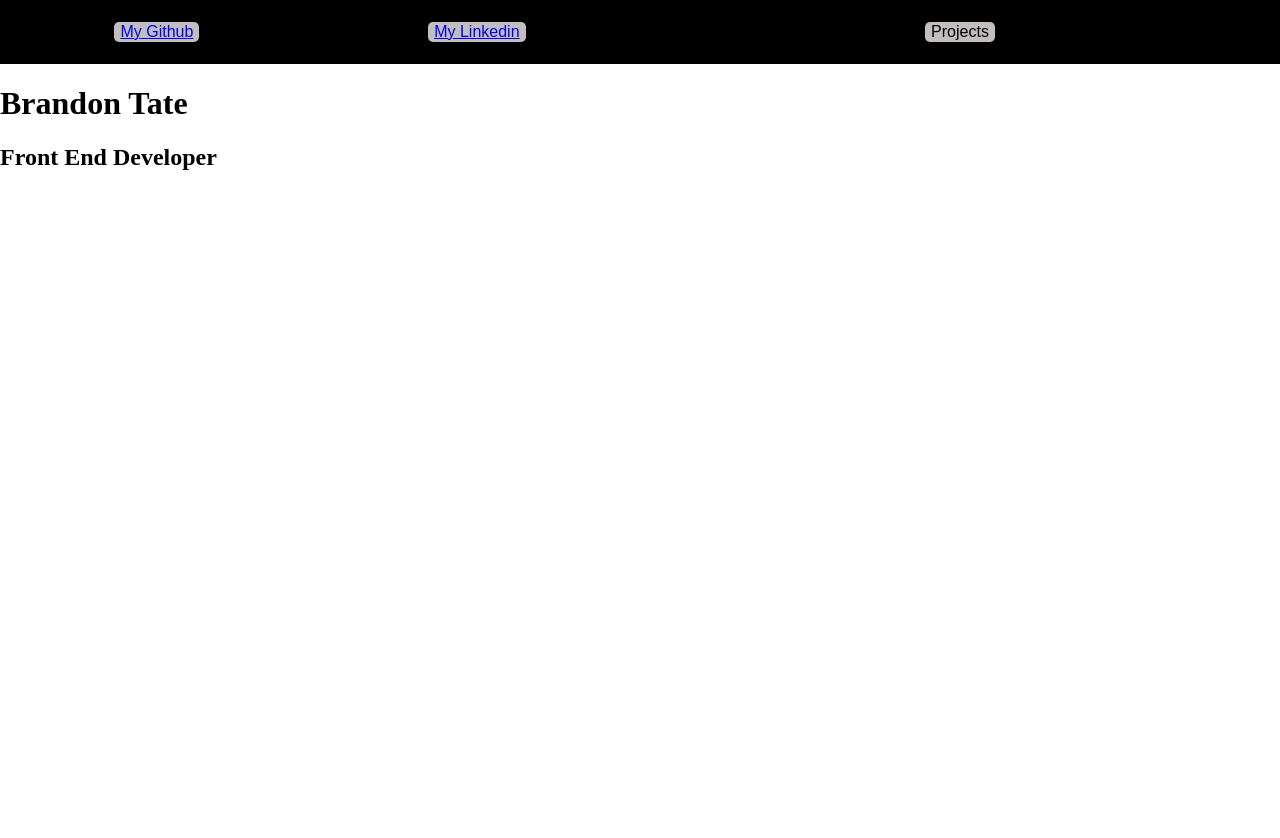
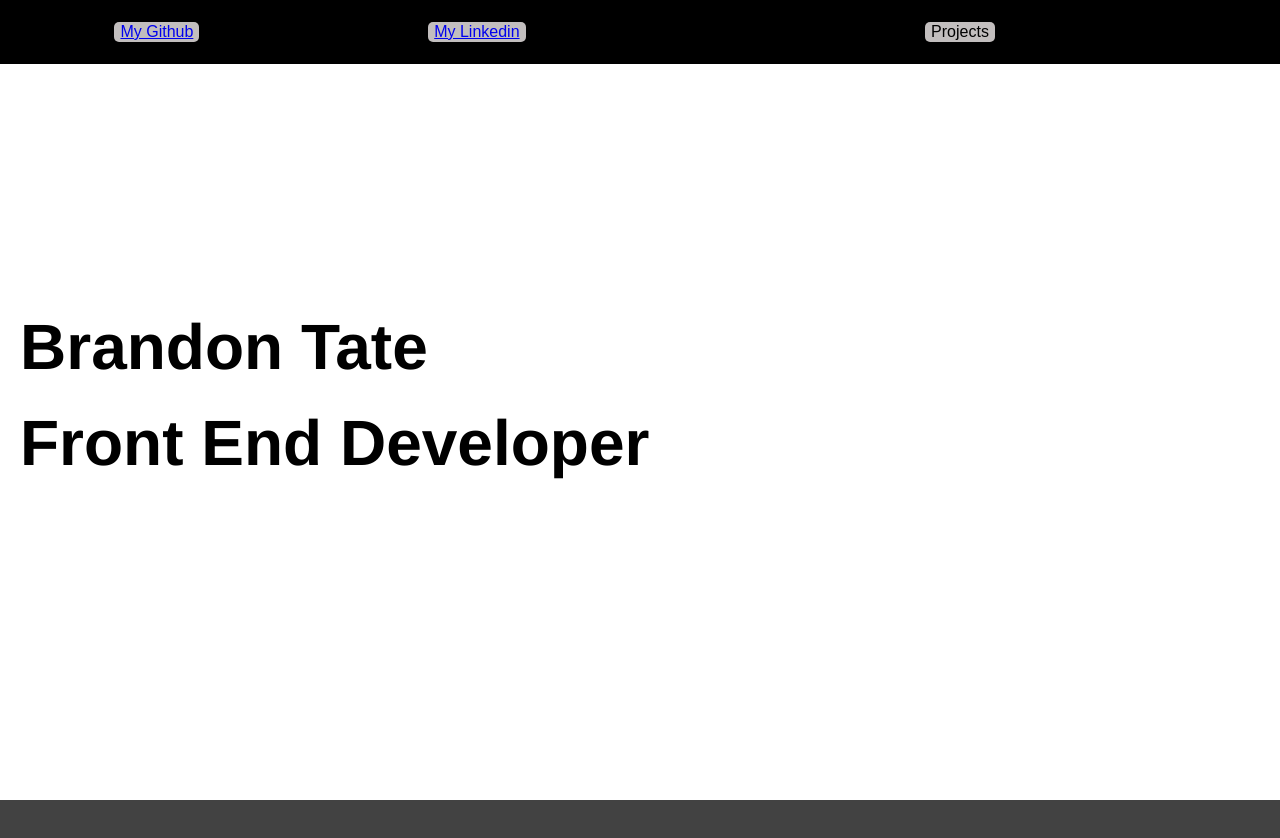
Before and after one commit to TatesWorkAcc/portfolio-site, a React (Vite) app: page / in a window 1280 px wide. Shown: the top 838 px of the page. Before the commit the page ends 800 px from the top, so only its background shows below. Built offline with nearby package versions, Linux system fonts and the light colour scheme.

Commit message:
added body

```diff
--- a/src/App.jsx
+++ b/src/App.jsx
@@ -1,6 +1,6 @@
 import Header from "./header"
 import Name from "./Name"
-
+import Body from "./Body"
 
 function App() {
 
@@ -8,6 +8,7 @@ function App() {
     <>
       <Header></Header>
       <Name></Name>
+      <Body></Body>
     </>
   )
 }
--- /dev/null
+++ b/src/Body.jsx
@@ -0,0 +1,12 @@
+
+function Body(){
+
+    return(
+        <div className="body-container">
+
+        </div>
+    )
+
+}
+
+export default Body
--- a/src/Name.jsx
+++ b/src/Name.jsx
@@ -3,8 +3,8 @@ function Name(){
 
     return(
         <div className="name-container">
-            <h1 className="name-text">Brandon Tate</h1>
-            <h2 className="profession-text">Front End Developer</h2>
+            <h1 className="intro name-text font-text">Brandon Tate</h1>
+            <h2 className="intro profession-text font-text">Front End Developer</h2>
         </div>
     )
 
--- a/src/index.css
+++ b/src/index.css
@@ -2,9 +2,12 @@ html, body {
   margin: 0;
   padding: 0;
   box-sizing: border-box;
+  overflow-x: hidden;
 }
+/* header */
 .header-container{
   display: grid;
+  position: absolute;
   grid-template-columns:repeat(2, 1fr) ;
   width: 100vw;
   height: 8vh;
@@ -35,3 +38,29 @@ html, body {
   background-color: gray;
   transform: scale(1.2);
 }
+/* name */
+.name-container{
+  display: flex;
+  flex-wrap: wrap;
+  width: 100vh;
+  height: 100vh;
+  flex-direction: column;
+  align-items: flex-start;
+  justify-content: center;
+  line-height: 0px;
+}
+.intro{
+  padding-left: 20px;
+  font-size: clamp(1rem, 5vw, 5rem);
+}
+.font-text{
+  font-family: 'Franklin Gothic Medium', 'Arial Narrow', Arial, sans-serif;
+}
+/* body */
+.body-container{
+  display: grid;
+  width: 100vw;
+  height: 200vh;
+  background-color: rgb(66, 66, 66);
+
+}
```
